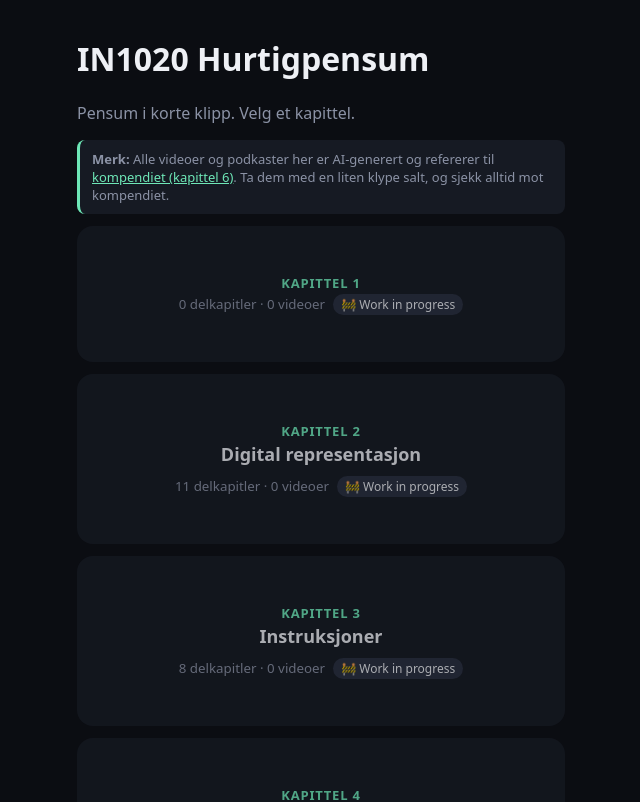
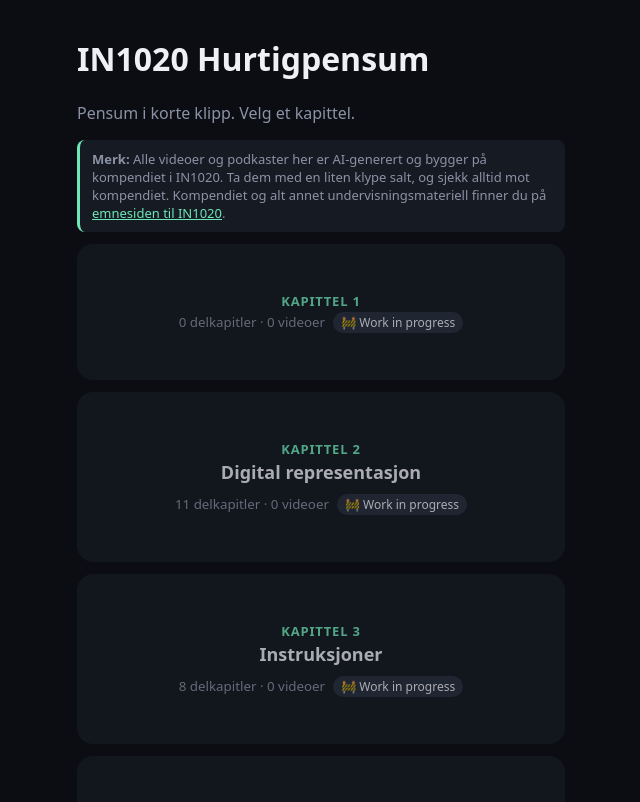
Before and after one commit to HenningTrillhus/IN1020HurtigPensum, a React (Vite) app: page / in a window 1280 px wide. Shown: the top 802 px of the page, without its empty margins (319-959 px from the left). Built offline with nearby package versions, Linux system fonts and the light colour scheme.

Commit message:
Lenk til emnesiden på forsiden og riktig kompendium per kapittel
Co-Authored-By: Claude Sonnet 5.5 <noreply@anthropic.com>

```diff
--- a/public/content/index.json
+++ b/public/content/index.json
@@ -57,5 +57,14 @@
       "n": 1,
       "title": ""
     }
-  ]
+  ],
+  "courseUrl": "https://www.uio.no/studier/emner/matnat/ifi/IN1020/h26/",
+  "compendia": {
+    "2": "https://www.uio.no/studier/emner/matnat/ifi/IN1020/h26/undervisningsmateriell/kap02-digrep.pdf",
+    "3": "https://www.uio.no/studier/emner/matnat/ifi/IN1020/h26/undervisningsmateriell/kap03-instrlmc.pdf",
+    "4": "https://www.uio.no/studier/emner/matnat/ifi/IN1020/h26/undervisningsmateriell/kap04-arkitekturalu.pdf",
+    "5": "https://www.uio.no/studier/emner/matnat/ifi/IN1020/h26/undervisningsmateriell/kap05.pdf",
+    "6": "https://www.uio.no/studier/emner/matnat/ifi/IN1020/h26/undervisningsmateriell/kap06.pdf",
+    "7": "https://www.uio.no/studier/emner/matnat/ifi/IN1020/h26/undervisningsmateriell/kap07.pdf"
+  }
 }
--- a/src/App.tsx
+++ b/src/App.tsx
@@ -11,11 +11,20 @@ import Disclaimer from './Disclaimer'
 
 const base = import.meta.env.BASE_URL + 'content/'
 
-interface Index { topics: string[]; emptyChapters?: EmptyChapter[] }
+interface Index {
+  topics: string[]
+  emptyChapters?: EmptyChapter[]
+  /** Emnesiden med undervisningsmateriell (vises på forsiden). */
+  courseUrl?: string
+  /** Kompendium (PDF) per kapittelnummer. */
+  compendia?: Record<string, string>
+}
 
 export default function App() {
   const [topics, setTopics] = useState<Topic[] | null>(null)
   const [empty, setEmpty] = useState<EmptyChapter[]>([])
+  const [courseUrl, setCourseUrl] = useState<string | undefined>()
+  const [compendia, setCompendia] = useState<Record<string, string>>({})
   const [hash, setHash] = useState(location.hash)
   const [, bump] = useState(0)
 
@@ -29,6 +38,8 @@ export default function App() {
     fetch(base + 'index.json').then(r => r.json()).then(async (idx: Index) => {
       const all = await Promise.all(idx.topics.map(id => fetch(`${base}${id}/tema.json`).then(r => r.json())))
       setEmpty(idx.emptyChapters ?? [])
+      setCourseUrl(idx.courseUrl)
+      setCompendia(idx.compendia ?? {})
       setTopics(all)
     })
   }, [])
@@ -41,11 +52,13 @@ export default function App() {
   const [, a, b] = hash.replace('#', '').split('/')
   if (a === 'kap') {
     const chapter = chapters.find(c => c.key === b)
-    return chapter ? <ChapterPage chapter={chapter} /> : <Overview chapters={chapters} />
+    return chapter
+      ? <ChapterPage chapter={chapter} compendiumUrl={compendia[chapter.key]} />
+      : <Overview chapters={chapters} courseUrl={courseUrl} />
   }
 
   const topic = topics.find(t => t.id === a)
-  if (!topic) return <Overview chapters={chapters} />
+  if (!topic) return <Overview chapters={chapters} courseUrl={courseUrl} />
 
   const info = chapterInfo(topic)
   const chapterHref = `#/kap/${info.key}`
@@ -72,7 +85,7 @@ export default function App() {
         <a className={view === 'podcast' ? 'on' : ''} href={`#/${topic.id}/podcast`}>Podkast</a>
         <a className={view === 'quiz' ? 'on' : ''} href={`#/${topic.id}/quiz`}>Quiz</a>
       </nav>
-      <Disclaimer compact />
+      <Disclaimer compact compendiumUrl={compendia[info.key]} chapterLabel={info.label} />
       {view === 'podcast' ? <Podcast {...common} /> : view === 'quiz' ? <Quiz {...common} /> : (
         <Feed
           key={info.key}
--- a/src/Disclaimer.tsx
+++ b/src/Disclaimer.tsx
@@ -1,18 +1,34 @@
-export const KOMPENDIUM_URL = 'https://www.uio.no/studier/emner/matnat/ifi/IN1020/h26/undervisningsmateriell/kap06.pdf'
+interface Props {
+  compact?: boolean
+  /** Forsiden: lenke til emnesiden med undervisningsmateriell. */
+  courseUrl?: string
+  /** Inne i et tema: lenke til kompendiet for kapitlet temaet hører til. */
+  compendiumUrl?: string
+  /** «Kapittel 6» */
+  chapterLabel?: string
+}
 
-export default function Disclaimer({ compact = false }: { compact?: boolean }) {
+const link = (href: string, text: string) => (
+  <a href={href} target="_blank" rel="noreferrer">{text}</a>
+)
+
+export default function Disclaimer({ compact = false, courseUrl, compendiumUrl, chapterLabel }: Props) {
   if (compact) {
     return (
       <p className="notice compact">
-        AI-generert, ta med en klype salt. Kilde: <a href={KOMPENDIUM_URL} target="_blank" rel="noreferrer">kompendiet</a>.
+        AI-generert, ta med en klype salt. Kilde:{' '}
+        {compendiumUrl
+          ? link(compendiumUrl, `kompendiet${chapterLabel ? ` (${chapterLabel.toLowerCase()})` : ''}`)
+          : 'kompendiet'}
+        .
       </p>
     )
   }
   return (
     <aside className="notice">
-      <strong>Merk:</strong> Alle videoer og podkaster her er AI-generert og refererer til{' '}
-      <a href={KOMPENDIUM_URL} target="_blank" rel="noreferrer">kompendiet (kapittel 6)</a>.
+      <strong>Merk:</strong> Alle videoer og podkaster her er AI-generert og bygger på kompendiet i IN1020.
       Ta dem med en liten klype salt, og sjekk alltid mot kompendiet.
+      {courseUrl && <> Kompendiet og alt annet undervisningsmateriell finner du på {link(courseUrl, 'emnesiden til IN1020')}.</>}
     </aside>
   )
 }
--- a/src/index.css
+++ b/src/index.css
@@ -73,3 +73,5 @@ h3.chapter { margin: 24px 0 8px; color: var(--mut); font-size: 14px; font-weight
 .chapter-card h2 { margin: 2px 0 8px; font-size: 20px }
 .chapter-label { display: block; color: var(--acc); font-size: 13px; font-weight: 700; text-transform: uppercase; letter-spacing: .06em }
 .chapter-title { margin: 2px 0 16px }
+.compendium { margin: 0 0 16px; font-size: 14px }
+.compendium a { color: var(--acc); text-decoration: underline }
--- a/src/pages/ChapterPage.tsx
+++ b/src/pages/ChapterPage.tsx
@@ -2,7 +2,7 @@ import type { Chapter } from '../chapters'
 import { getQuizBest } from '../storage'
 
 // Ett kapittel: alle delkapitlene.
-export default function ChapterPage({ chapter }: { chapter: Chapter }) {
+export default function ChapterPage({ chapter, compendiumUrl }: { chapter: Chapter; compendiumUrl?: string }) {
   return (
     <div className="shell">
       <nav className="tabs">
@@ -10,6 +10,11 @@ export default function ChapterPage({ chapter }: { chapter: Chapter }) {
       </nav>
       <span className="chapter-label">{chapter.label}</span>
       <h1 className="chapter-title">{chapter.title || chapter.label}</h1>
+      {compendiumUrl && (
+        <p className="compendium">
+          📄 <a href={compendiumUrl} target="_blank" rel="noreferrer">Les kompendiet for {chapter.label.toLowerCase()} (PDF)</a>
+        </p>
+      )}
       {chapter.topics.length === 0 ? (
         <div className="wip">
           <div className="wip-icon" aria-hidden>🚧</div>
--- a/src/pages/Overview.tsx
+++ b/src/pages/Overview.tsx
@@ -2,12 +2,12 @@ import { videoCount, type Chapter } from '../chapters'
 import Disclaimer from '../Disclaimer'
 
 // Forsiden: bare kapitlene. Trykk på et kapittel for å se delkapitlene.
-export default function Overview({ chapters }: { chapters: Chapter[] }) {
+export default function Overview({ chapters, courseUrl }: { chapters: Chapter[]; courseUrl?: string }) {
   return (
     <div className="shell">
       <h1>IN1020 Hurtigpensum</h1>
       <p className="sub">Pensum i korte klipp. Velg et kapittel.</p>
-      <Disclaimer />
+      <Disclaimer courseUrl={courseUrl} />
       <div className="grid">
         {chapters.map(c => {
           const v = videoCount(c)
```
